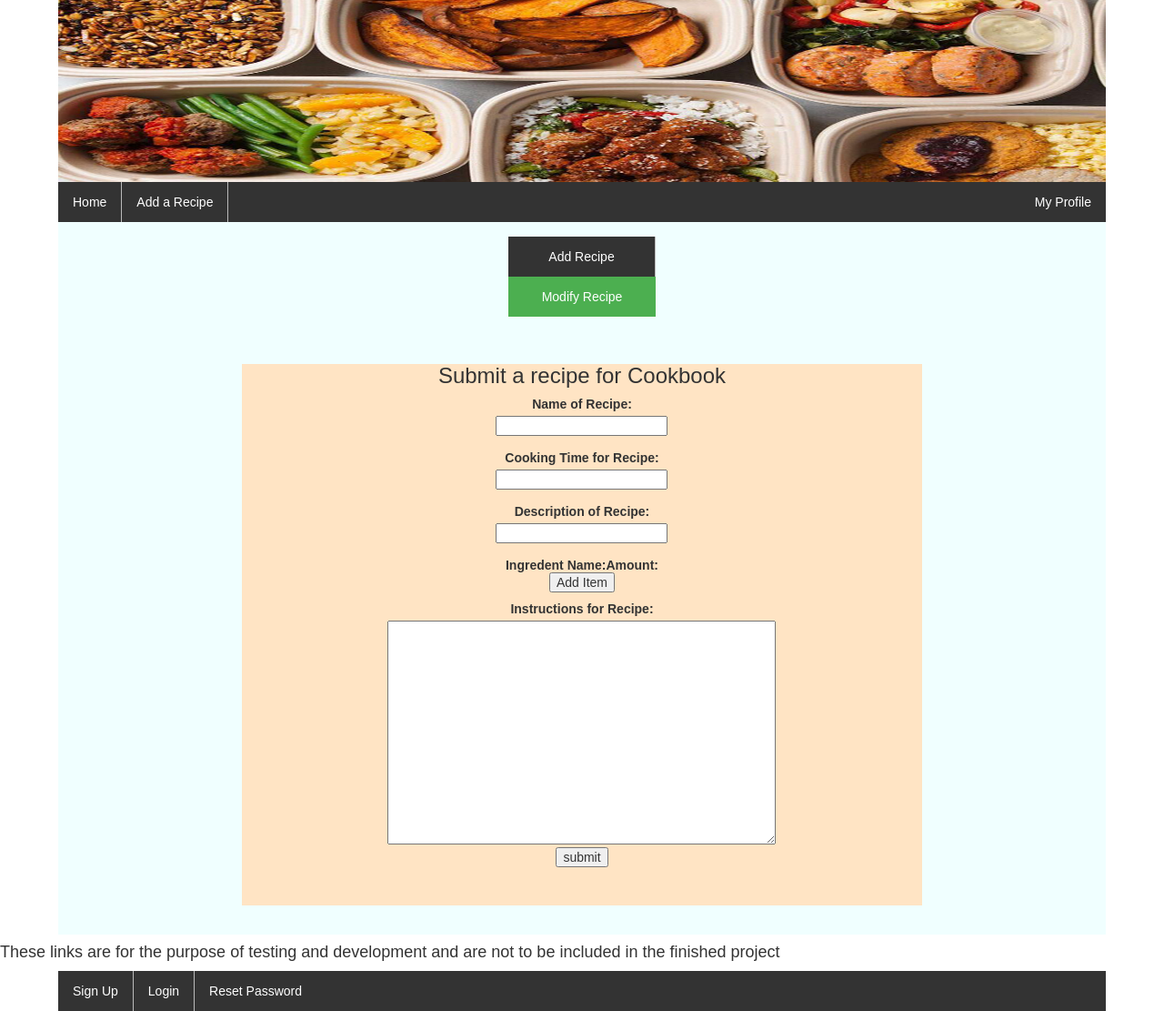
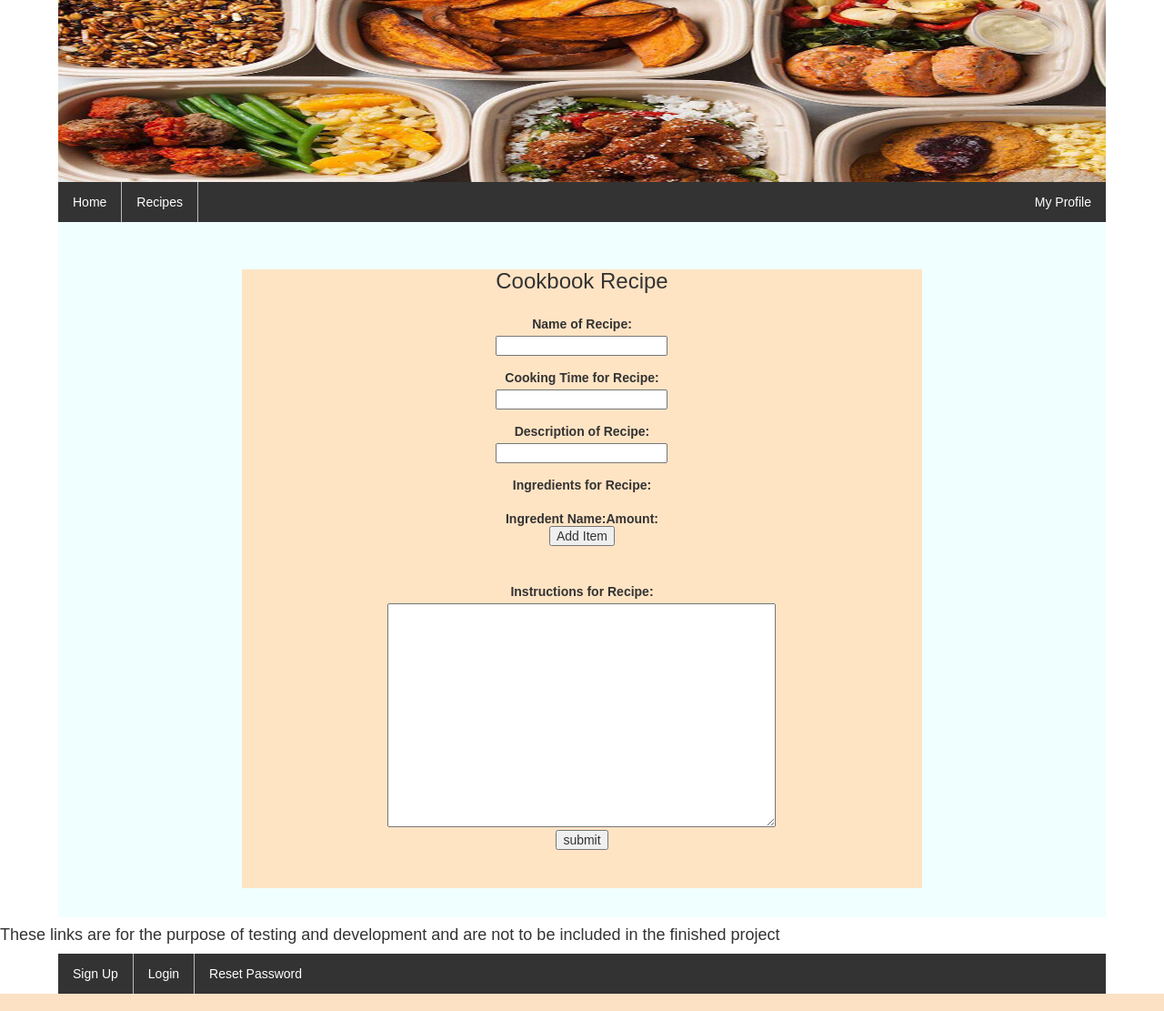
Before and after one commit to butters008/Metro-ICS325, a PHP site: page /server/modifyRecipe.php in a window 1280 px wide. Shown: the whole page at 91% size. Run offline with PHP 8.4, Linux system fonts and the light colour scheme.

Commit message:
Sending updated code
Sending what I have for the class project for tonight

```diff
--- a/header.php
+++ b/header.php
@@ -24,7 +24,7 @@ echo"
             <ul>
                 <li><a href='index.php'>Home</a></li>
 
-                <li><a href='addRecipe.php'>Add a Recipe</a></li>
+                <li><a href='modifyRecipe.php'>Recipes</a></li>
                 <li id='accountBtn' style='float: right;'><a href='profile.php'>My Profile</a></li>
             </ul>
         </nav>";
--- a/modifyRecipe.php
+++ b/modifyRecipe.php
@@ -1,18 +1,10 @@
 <?php include "header.php"; ?>
 
 <main>
-<br />
-    <div id="choose">
-        <ul>
-            <li><a href="addRecipe.php">Add Recipe</a></li>
-            <li><a href="modifyRecipe.php" class="active">Modify Recipe</a></li>
-        </ul>
-    </div>
-
     <!-- Making a switch here to choose from modifing or adding -->
     <br /><br />
     <section class="submitForm">
-        <h3 id="submitTitle">Submit a recipe for Cookbook</h3>
+        <h3 id="submitTitle">Cookbook Recipe</h3><br />
         <form action="" method="post">
             <!--(Thought process for menu decission was from Applebees)
                 Make them choose: dinner -  dessert/snack -  appatizer -->
@@ -30,6 +22,7 @@
 
             <!-- Adding ingredents to recipe, making this an array or table
             Example taken from: https://www.youtube.com/watch?v=qYbkQpSI9_o -->
+            <label for="ingredientTable">Ingredients for Recipe:</label><br><br>
             <table id="ingredientTable">
                 <thead>
                     <tr>
@@ -41,6 +34,7 @@
             </table>
 
             <p><button type="button" onclick="addItem();">Add Item</button></p>
+            <br><br>
             <!-- This is where we tell them to make the instructions as to how to make the recipe
             Thinking that this will output to a text file, than we store this locally on the page
             For now localhost/server, but once we get further developed, we store on website server
@@ -58,6 +52,7 @@
         var html = "<tr>";
             html += "<td><input name='ingredentName[]'></td>";
             html += "<td><input name='ingredentAmount[]'></td>";
+            html += "<td><select name='amount' id='amount'><option value='Amount'><option value='unit'>Unit</option><option value='cup'>Cup</option><option value='tbsp'>Tbsp</option><option value='tsp'>Tsp</option><option value='audi'>oz</option></select></td>";
             html += "</tr>";
 
             document.getElementById("tbody").insertRow().innerHTML = html;
```
Also changed, not shown: _OLD_CODE/addRecipe.php (renamed from addRecipe.php), _OLD_CODE/codeNotUsed.php (renamed from codeNotUsed.php).
